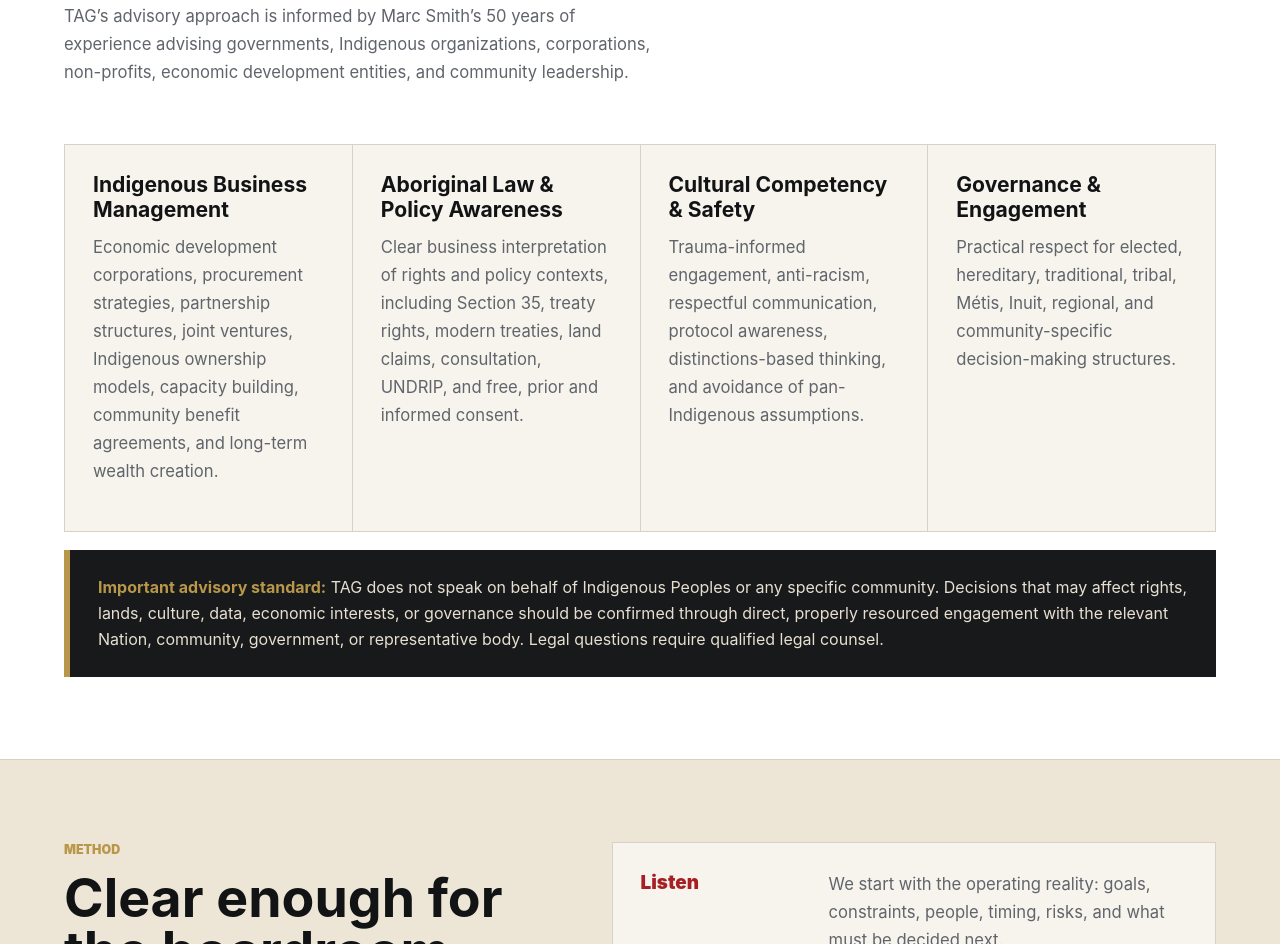
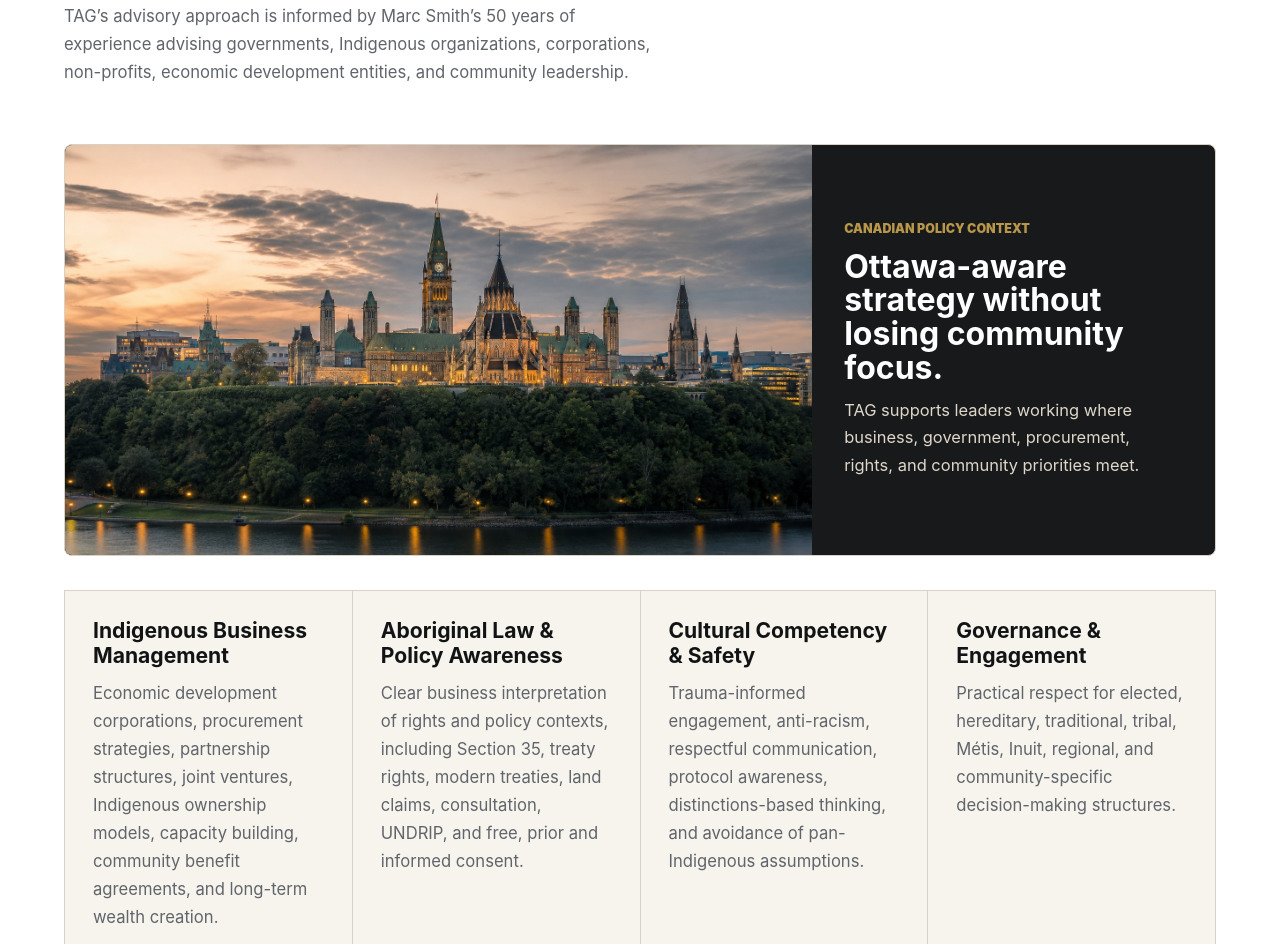
Before and after one commit to Netribe365/tomahawkadvisorygroup.ca, a plain HTML site: page index.html in a window 1280 px wide. Shown: the part 2283-3227 px from the top of the page. Drawn offline with Linux system fonts and the light colour scheme.

Commit message:
Add Ottawa Parliament policy visual

```diff
--- a/index.html
+++ b/index.html
@@ -9,7 +9,7 @@
       content="Tomahawk Advisory Group is a professional advisory firm supporting Indigenous business management, economic reconciliation, procurement readiness, policy-aware strategy, and execution discipline."
     />
     <link rel="icon" href="assets/tag-icon.png" />
-    <link rel="stylesheet" href="styles.css?v=20260614-3" />
+    <link rel="stylesheet" href="styles.css?v=20260614-4" />
   </head>
   <body>
     <header class="site-header">
@@ -136,6 +136,22 @@
             corporations, non-profits, economic development entities, and
             community leadership.
           </p>
+        </div>
+
+        <div class="policy-visual">
+          <img
+            src="assets/ottawa-parliament-policy.jpg"
+            alt="Ottawa Parliament buildings at dusk above the river"
+            loading="lazy"
+          />
+          <div class="policy-visual-copy">
+            <p class="eyebrow">Canadian Policy Context</p>
+            <h3>Ottawa-aware strategy without losing community focus.</h3>
+            <p>
+              TAG supports leaders working where business, government,
+              procurement, rights, and community priorities meet.
+            </p>
+          </div>
         </div>
 
         <div class="lens-grid">
--- a/styles.css
+++ b/styles.css
@@ -383,6 +383,44 @@
   background: var(--line);
 }
 
+.policy-visual {
+  display: grid;
+  grid-template-columns: minmax(0, 1.15fr) minmax(300px, 0.62fr);
+  margin-bottom: 34px;
+  border: 1px solid var(--line);
+  border-radius: 8px;
+  background: var(--charcoal);
+  overflow: hidden;
+}
+
+.policy-visual img {
+  display: block;
+  width: 100%;
+  height: 100%;
+  min-height: 314px;
+  object-fit: cover;
+}
+
+.policy-visual-copy {
+  align-self: center;
+  padding: 32px;
+  color: var(--white);
+}
+
+.policy-visual-copy h3 {
+  max-width: 440px;
+  font-size: 2rem;
+  line-height: 1.06;
+}
+
+.policy-visual-copy p:last-child {
+  max-width: 440px;
+  margin-bottom: 0;
+  color: #ded7ca;
+  font-size: 1.03rem;
+  line-height: 1.65;
+}
+
 .lens-grid article {
   min-height: 334px;
   background: var(--paper);
@@ -723,6 +761,10 @@
     grid-template-columns: repeat(2, minmax(0, 1fr));
   }
 
+  .policy-visual {
+    grid-template-columns: 1fr;
+  }
+
   .contact-actions,
   .form-actions {
     justify-content: flex-start;
@@ -782,6 +824,14 @@
     grid-template-columns: 1fr;
   }
 
+  .policy-visual img {
+    min-height: 190px;
+  }
+
+  .policy-visual-copy {
+    padding: 24px;
+  }
+
   .signal-band span {
     min-height: 60px;
     border-right: 0;
```
Also changed, not shown: assets/ottawa-parliament-policy.jpg (added).
